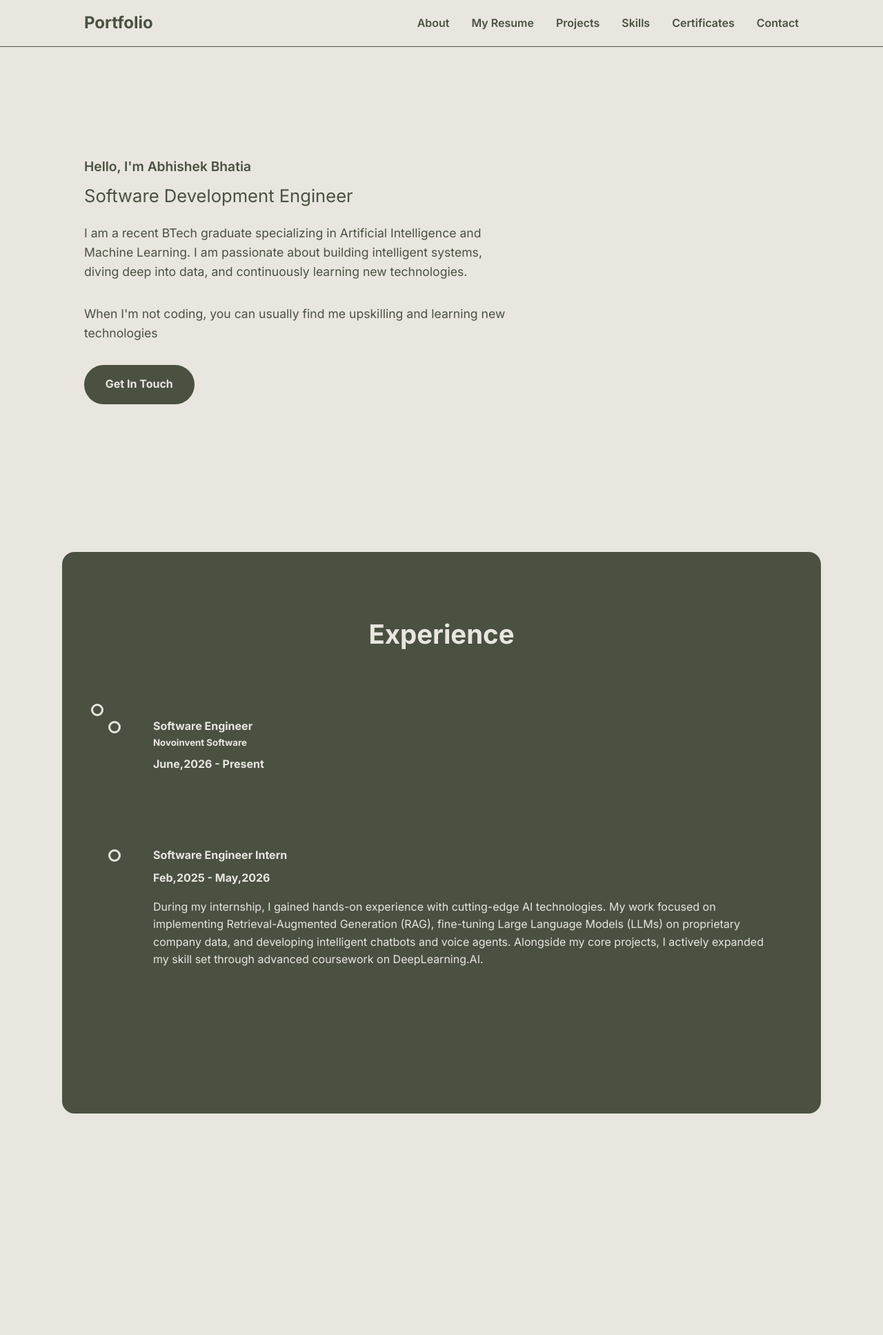
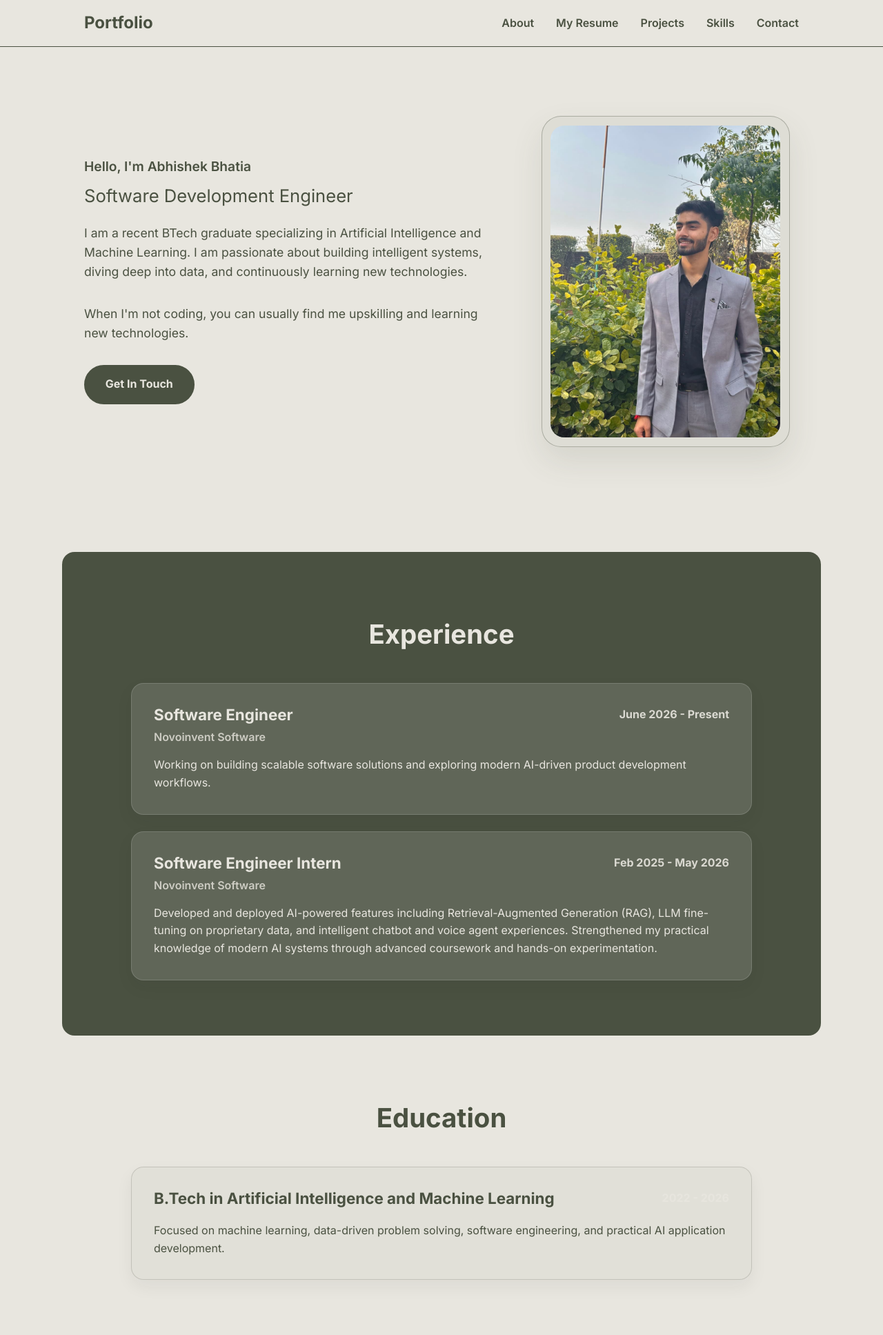
Before and after one commit to bhatia1289/Portfolio, a Flask app: page /home in a window 1280 px wide. Shown: the whole page at 69% size. Before the commit the page ends 1614 px from the top, so only its background shows below. Run offline with Flask 3, Linux system fonts and the light colour scheme.

Commit message:
Added skills section template with categorized skill sets

```diff
--- a/app.py
+++ b/app.py
@@ -18,5 +18,9 @@ def my_projects():
 def contact_me():
     return render_template('contact.html')
 
+@app.route('/skills')
+def skills():
+    return render_template('skills.html')
+
 if __name__ == '__main__':
     app.run(debug = True)
--- a/static/style.css
+++ b/static/style.css
@@ -195,14 +188,25 @@ nav {
 
     display: flex;
     align-items: center;
+    justify-content: center;
 
     text-align: left;
 
     position: relative;
 }
 
+.intro-layout {
+    width: 100%;
+    max-width: 1100px;
+    display: flex;
+    align-items: center;
+    justify-content: space-between;
+    gap: 3rem;
+}
+
 .intro-content {
-    max-width: 750px;
+    flex: 1.4;
+    max-width: 700px;
 }
 
 .intro-content h2 {
@@ -227,6 +231,30 @@ nav {
     font-size: 1.1rem;
     max-width: 620px;
     margin-bottom: 2rem;
+}
+
+.profile-visual {
+    flex: 0.9;
+    display: flex;
+    justify-content: center;
+}
+
+.profile-frame {
+    width: min(100%, 360px);
+    aspect-ratio: 3 / 4;
+    background: rgba(74, 81, 65, 0.06);
+    border: 1px solid rgba(74, 81, 65, 0.35);
+    border-radius: 28px;
+    padding: 0.8rem;
+    box-shadow: 0 20px 45px rgba(74, 81, 65, 0.12);
+}
+
+.profile-frame img {
+    width: 100%;
+    height: 100%;
+    object-fit: cover;
+    display: block;
+    border-radius: 20px;
 }
 
 
@@ -263,143 +291,6 @@ nav {
 }
 
 
-/* ================================
-   Cards
-================================ */
-
-.grid-container {
-    display: grid;
-
-    grid-template-columns:
-        repeat(auto-fit, minmax(280px, 1fr));
-
-    gap: 1.5rem;
-}
-
-.card {
-    background-color: var(--bg);
-
-    padding: 2rem;
-
-    border-radius: 16px;
-
-    border: 1.5px solid var(--accent);
-
-    transition: 0.3s ease;
-}
-
-.card:hover {
-    transform: translateY(-6px);
-
-    background-color: var(--accent);
-}
-
-.card:hover h3,
-.card:hover p {
-    color: var(--bg);
-}
-
-.card h3 {
-    margin-bottom: 1rem;
-}
-
-.card p {
-    margin-bottom: 1.5rem;
-}
-
-
-/* ================================
-   Tags
-================================ */
-
-.tag,
-.skill-badge {
-    display: inline-block;
-
-    padding: 0.4rem 0.8rem;
-
-    background-color: var(--accent);
-    color: var(--bg);
-
-    border-radius: 20px;
-
-    font-size: 0.85rem;
-
-    margin: 0.2rem;
-
-    transition: 0.25s ease;
-}
-
-.tag:hover,
-.skill-badge:hover {
-    background-color: var(--bg);
-    color: var(--accent);
-}
-
-
-
-
-.skill-badge {
-    font-size: 1rem;
-    padding: 0.6rem 1.1rem;
-
-    border: 1px solid var(--accent);
-}
-
-
-/* ================================
-   Timeline
-================================ */
-
-.timeline {
-    border-left: 2px solid var(--accent);
-
-    padding-left: 2rem;
-
-    margin-left: 1rem;
-}
-
-.timeline-item {
-    margin-bottom: 2.5rem;
-
-    position: relative;
-
-    padding: 1.5rem;
-
-    border: 1px solid var(--accent);
-
-    border-radius: 12px;
-
-    transition: 0.3s ease;
-}
-
-.timeline-item:hover {
-    background-color: var(--accent);
-}
-
-.timeline-item:hover h3,
-.timeline-item:hover p {
-    color: var(--bg);
-}
-
-.timeline-item::before {
-    content: "";
-
-    position: absolute;
-
-    left: -2.55rem;
-    top: 1.8rem;
-
-    width: 12px;
-    height: 12px;
-
-    border-radius: 50%;
-
-    background-color: var(--accent);
-
-    border: 3px solid var(--bg);
-}
-
 .date {
     color: var(--accent);
 
@@ -408,72 +299,12 @@ nav {
     margin: 0.5rem 0 1rem;
 }
 
-
-/* ================================
-   Contact Form
-================================ */
-
-.contact-form {
-    max-width: 650px;
-    margin: auto;
-}
-
-.form-group {
-    margin-bottom: 1.5rem;
-}
-
-.form-group label {
-    display: block;
-
-    margin-bottom: 0.5rem;
-
-    font-weight: 600;
-}
-
-.form-group input,
-.form-group textarea {
-    width: 100%;
-
-    padding: 0.9rem 1rem;
-
-    background-color: var(--bg);
-
-    border: 1.5px solid var(--accent);
-
-    color: var(--accent);
-
-    border-radius: 8px;
-
-    outline: none;
-
-    transition: 0.25s ease;
-}
-
-.form-group textarea {
-    min-height: 150px;
-    resize: vertical;
-}
-
-.form-group input:focus,
-.form-group textarea:focus {
-    border-width: 2px;
-}
-
-
-/* ================================
-   Footer
-================================ */
-
-footer {
-    text-align: center;
-
-    padding: 2.5rem 2rem;
-
-    border-top: 1px solid var(--accent);
-
-    margin-top: 4rem;
-
-    color: var(--accent);
+.bg-light .date,
+.experience-card .date,
+.education-card .date {
+    color: var(--bg);
+    opacity: 0.9;
+    margin: 0;
 }
 
 
@@ -484,6 +315,63 @@ footer {
 ::selection {
     background-color: var(--accent);
     color: var(--bg);
+}
+
+
+/* ================================
+   Experience & Education
+================================ */
+
+.experience-stack,
+.education-grid {
+    max-width: 900px;
+    margin: 0 auto;
+    display: grid;
+    gap: 1.5rem;
+}
+
+.experience-card,
+.education-card {
+    background: rgba(255, 255, 255, 0.12);
+    border: 1px solid rgba(255, 255, 255, 0.15);
+    border-radius: 18px;
+    padding: 2rem;
+    box-shadow: 0 10px 25px rgba(29, 30, 30, 0.06);
+}
+
+.experience-header,
+.education-header {
+    display: flex;
+    justify-content: space-between;
+    align-items: flex-start;
+    gap: 1rem;
+    margin-bottom: 0.9rem;
+}
+
+.experience-card h3,
+.education-card h3 {
+    font-size: 1.4rem;
+    margin-bottom: 0.4rem;
+}
+
+.company {
+    color: rgba(232, 230, 223, 0.85);
+    font-weight: 600;
+}
+
+.experience-card .company {
+    color: rgba(232, 230, 223, 0.8);
+}
+
+.experience-card p,
+.education-card p {
+    margin: 0;
+    color: inherit;
+}
+
+.education-card {
+    background: rgba(74, 81, 65, 0.04);
+    border-color: rgba(74, 81, 65, 0.2);
 }
 
 
--- a/templates/base.html
+++ b/templates/base.html
@@ -17,8 +17,7 @@
                 <li><a href="/home">About</a></li>
                 <li><a href="/my_resume">My Resume</a></li>
                 <li><a href="/my_projects">Projects</a></li>
-                <li><a href="#skills">Skills</a></li>
-                <li><a href="#certificates">Certificates</a></li>
+                <li><a href="/skills">Skills</a></li>
                 <li><a href="/contact">Contact</a></li>
             </ul>
         </div>
--- a/templates/index.html
+++ b/templates/index.html
@@ -1,35 +1,63 @@
 {% extends "base.html" %}
 {% block content %}
 <header id="about" class="section intro-section">
+    <div class="intro-layout">
         <div class="intro-content">
             <h2>Hello, I'm <span class="highlight">Abhishek Bhatia</span></h2>
             <h3>Software Development Engineer</h3>
             <p>I am a recent BTech graduate specializing in Artificial Intelligence and Machine Learning. I am passionate
                 about building intelligent systems, diving deep into data, and continuously learning new technologies.</p>
-        <p>When I'm not coding, you can usually find me upskilling and learning new technologies</p>
+            <p>When I'm not coding, you can usually find me upskilling and learning new technologies.</p>
             <a href="/contact" class="btn">Get In Touch</a>
+        </div>
+
+        <div class="profile-visual">
+            <div class="profile-frame">
+                <img src="{{ url_for('static', filename='images/profile.JPG') }}" alt="Abhishek Bhatia">
+            </div>
+        </div>
     </div>
 </header>
 
 <section id="experience" class="section bg-light">
     <h2 class="section-title">Experience</h2>
-    <div class="timeline">
-        <div class="timeline-item">
-            <div class="timeline-item">
-                <h4>Software Engineer</h4>
-                <h5>Novoinvent Software</h5>
-                <p class="date">June,2026 - Present</p>
-                <p></p>
+    <div class="experience-stack">
+        <article class="experience-card">
+            <div class="experience-header">
+                <div>
+                    <h3>Software Engineer</h3>
+                    <p class="company">Novoinvent Software</p>
                 </div>
-            <div class="timeline-item">
-                <h4>Software Engineer Intern</h4>
-                <p class="date">Feb,2025 - May,2026</p>
-                <p>During my internship, I gained hands-on experience with cutting-edge AI technologies. My work focused
-                    on implementing Retrieval-Augmented Generation (RAG), fine-tuning Large Language Models (LLMs) on
-                    proprietary company data, and developing intelligent chatbots and voice agents. Alongside my core
-                    projects, I actively expanded my skill set through advanced coursework on DeepLearning.AI.</p>
+                <span class="date">June 2026 - Present</span>
             </div>
+            <p>Working on building scalable software solutions and exploring modern AI-driven product development workflows.</p>
+        </article>
+
+        <article class="experience-card">
+            <div class="experience-header">
+                <div>
+                    <h3>Software Engineer Intern</h3>
+                    <p class="company">Novoinvent Software</p>
                 </div>
+                <span class="date">Feb 2025 - May 2026</span>
+            </div>
+            <p>Developed and deployed AI-powered features including Retrieval-Augmented Generation (RAG), LLM fine-tuning
+                on proprietary data, and intelligent chatbot and voice agent experiences. Strengthened my practical knowledge
+                of modern AI systems through advanced coursework and hands-on experimentation.</p>
+        </article>
+    </div>
+</section>
+
+<section id="education" class="section">
+    <h2 class="section-title">Education</h2>
+    <div class="education-grid">
+        <article class="education-card">
+            <div class="education-header">
+                <h3>B.Tech in Artificial Intelligence and Machine Learning</h3>
+                <span class="date">2022 - 2026</span>
+            </div>
+            <p>Focused on machine learning, data-driven problem solving, software engineering, and practical AI application development.</p>
+        </article>
     </div>
 </section>
 {% endblock %}
```
Also changed, not shown: other parts of static/style.css (+127 -7 lines), templates/resume.html (+2 -5 lines), templates/skills.html (added, +110 -0 lines), static/images/profile.JPG (added). Lines whose indentation alone changed are shown as unchanged.
